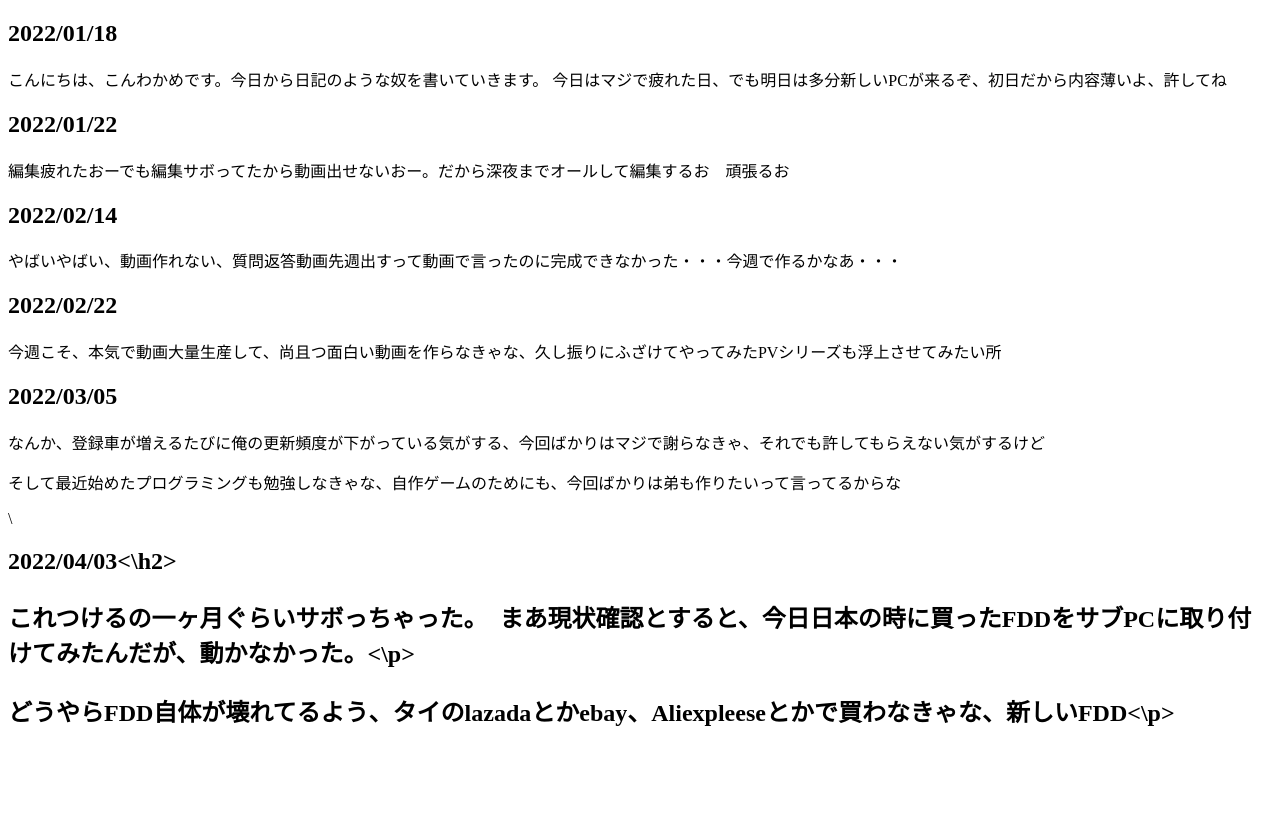
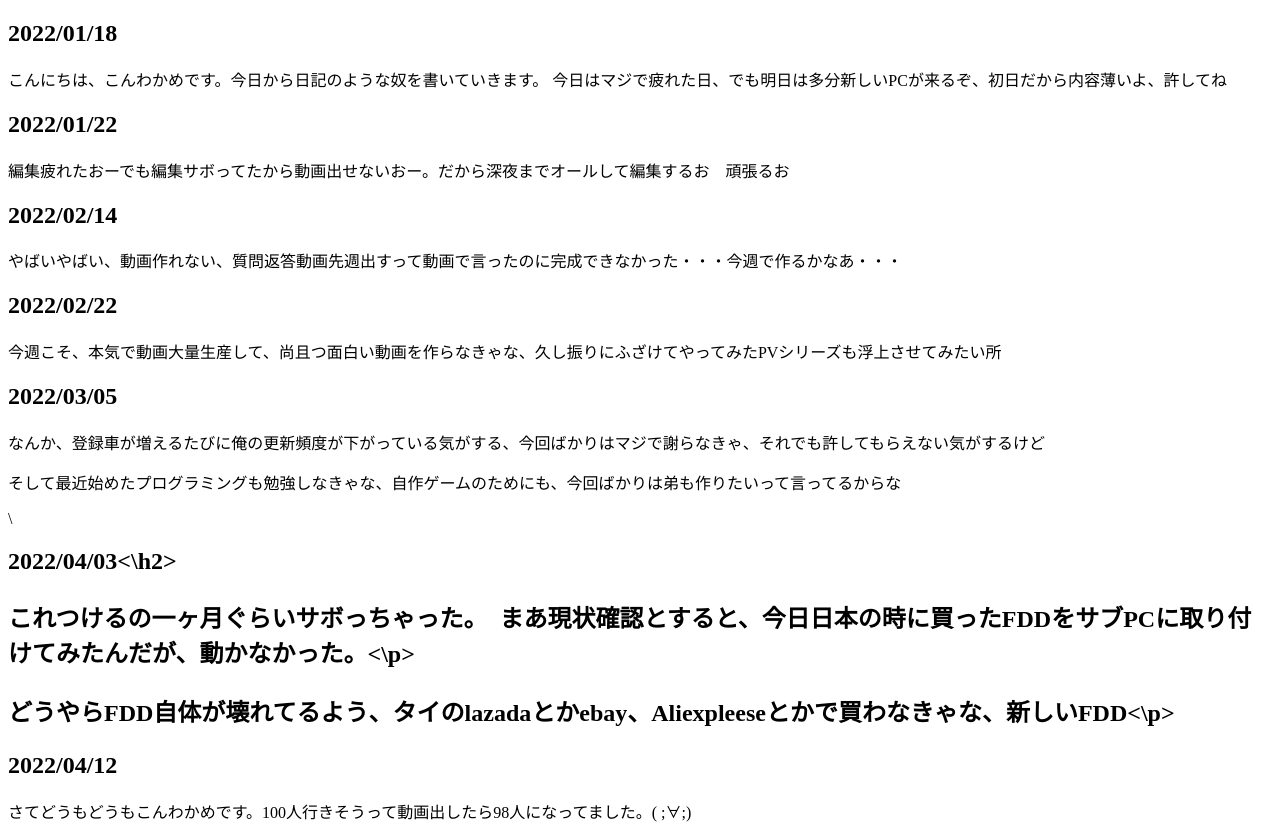
Before and after one commit to conwakame/diary.io, a plain HTML site: page index.html in a window 1280 px wide. Before the commit the page ends 800 px from the top, so only its background shows below. Drawn offline with Linux system fonts and the light colour scheme.

Commit message:
Update index.html

```diff
--- a/index.html
+++ b/index.html
@@ -20,5 +20,7 @@
         <h2>2022/04/03<\h2>
         <p>これつけるの一ヶ月ぐらいサボっちゃった。　まあ現状確認とすると、今日日本の時に買ったFDDをサブPCに取り付けてみたんだが、動かなかった。<\p>
         <p>どうやらFDD自体が壊れてるよう、タイのlazadaとかebay、Aliexpleeseとかで買わなきゃな、新しいFDD<\p>
+        <h2>2022/04/12</h2>
+        <p>さてどうもどうもこんわかめです。100人行きそうって動画出したら98人になってました。( ;∀;)</p>
     </body>
 </html>
```
